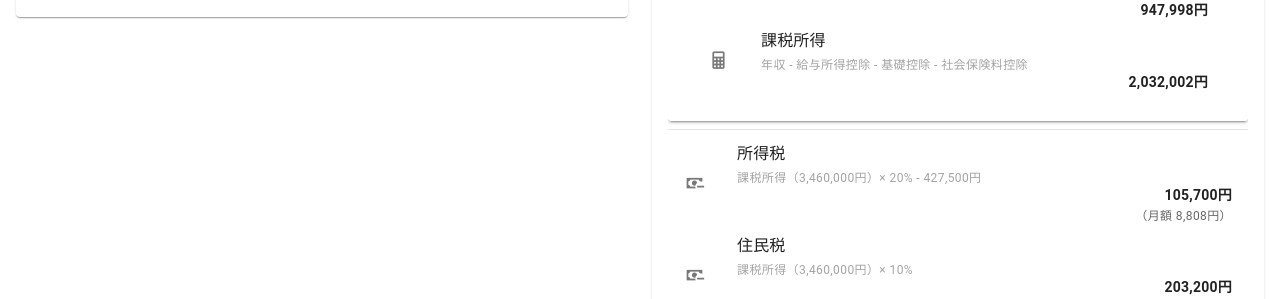
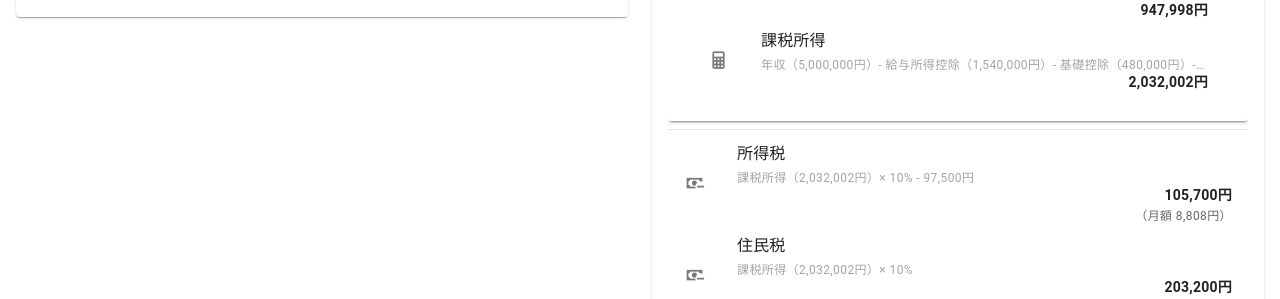
Before and after one commit to ateliee/loan-simulation, a Nuxt app in the folder nuxt/: page /tax-calculator in a window 1280 px wide. Both pictures are taken after a click on the button "控除・課税所得の詳細". Shown: the part 487-786 px from the top of the page. Built offline with nearby package versions, Linux system fonts and the light colour scheme.

Commit message:
fix: bug

```diff
--- a/nuxt/components/tax-calculator/Result.vue
+++ b/nuxt/components/tax-calculator/Result.vue
@@ -35,7 +35,7 @@
                   <div>
                     <v-list-item-title>給与所得控除</v-list-item-title>
                     <v-list-item-subtitle class="text-caption text-medium-emphasis">
-                      {{ getSalaryDeductionFormula(annualIncome) }}
+                      {{ salaryDeductionFormula }}
                     </v-list-item-subtitle>
                   </div>
                   <div class="text-right">
@@ -80,7 +80,7 @@
                   <div>
                     <v-list-item-title>課税所得</v-list-item-title>
                     <v-list-item-subtitle class="text-caption text-medium-emphasis">
-                      {{ getTaxableIncomeFormula() }}
+                      {{ taxableIncomeFormula }}
                     </v-list-item-subtitle>
                   </div>
                   <div class="text-right">
@@ -101,7 +101,7 @@
           <div>
             <v-list-item-title>所得税</v-list-item-title>
             <v-list-item-subtitle class="text-caption text-medium-emphasis">
-              {{ getIncomeTaxFormula(annualIncome) }}
+              {{ incomeTaxFormula }}
             </v-list-item-subtitle>
           </div>
           <div class="text-right">
@@ -117,7 +117,7 @@
           <div>
             <v-list-item-title>住民税</v-list-item-title>
             <v-list-item-subtitle class="text-caption text-medium-emphasis">
-              {{ getResidentTaxFormula(annualIncome) }}
+              {{ residentTaxFormula }}
             </v-list-item-subtitle>
           </div>
           <div class="text-right">
@@ -133,7 +133,7 @@
           <div>
             <v-list-item-title>健康保険料</v-list-item-title>
             <v-list-item-subtitle class="text-caption text-medium-emphasis">
-              {{ getHealthInsuranceDescription() }}
+              {{ healthInsuranceDescription }}
             </v-list-item-subtitle>
           </div>
           <div class="text-right">
@@ -149,7 +149,7 @@
           <div>
             <v-list-item-title>年金保険料</v-list-item-title>
             <v-list-item-subtitle class="text-caption text-medium-emphasis">
-              {{ getPensionDescription() }}
+              {{ pensionDescription }}
             </v-list-item-subtitle>
           </div>
           <div class="text-right">
@@ -164,6 +164,7 @@
 
 <script setup lang="ts">
 import type { TaxCalculationResultData } from '~/types/tax-calculator'
+import { computed } from 'vue'
 
 const props = defineProps<TaxCalculationResultData>()
 
@@ -172,50 +173,50 @@ const formatNumber = (num: number): string => {
 }
 
 // 給与所得控除の計算式を取得
-const getSalaryDeductionFormula = (income: number): string => {
-  if (income <= 1_625_000) {
+const salaryDeductionFormula = computed((): string => {
+  if (props.annualIncome <= 1_625_000) {
     return '550,000円（年収1,625,000円以下の場合）'
-  } else if (income <= 1_800_000) {
-    return `年収 × 40% = ${formatNumber(Math.floor(income * 0.4))}円`
-  } else if (income <= 3_600_000) {
-    return `年収 × 30% + 180,000円 = ${formatNumber(Math.floor(income * 0.3 + 180_000))}円`
-  } else if (income <= 6_600_000) {
-    return `年収 × 20% + 540,000円 = ${formatNumber(Math.floor(income * 0.2 + 540_000))}円`
-  } else if (income <= 8_500_000) {
-    return `年収 × 10% + 1,200,000円 = ${formatNumber(Math.floor(income * 0.1 + 1_200_000))}円`
+  } else if (props.annualIncome <= 1_800_000) {
+    return `年収 × 40% = ${formatNumber(Math.floor(props.annualIncome * 0.4))}円`
+  } else if (props.annualIncome <= 3_600_000) {
+    return `年収 × 30% + 180,000円 = ${formatNumber(Math.floor(props.annualIncome * 0.3 + 180_000))}円`
+  } else if (props.annualIncome <= 6_600_000) {
+    return `年収 × 20% + 540,000円 = ${formatNumber(Math.floor(props.annualIncome * 0.2 + 540_000))}円`
+  } else if (props.annualIncome <= 8_500_000) {
+    return `年収 × 10% + 1,200,000円 = ${formatNumber(Math.floor(props.annualIncome * 0.1 + 1_200_000))}円`
   } else {
     return '1,950,000円（年収8,500,000円超の場合）'
   }
-}
+})
+
+// 課税所得の計算式を取得
+const taxableIncomeFormula = computed((): string => {
+  return `年収（${formatNumber(props.annualIncome)}円）- 給与所得控除（${formatNumber(props.salaryDeduction)}円）- 基礎控除（${formatNumber(props.basicDeduction)}円）- 社会保険料控除（${formatNumber(props.socialInsuranceDeduction)}円）`
+})
 
 // 所得税の計算式を取得
-const getIncomeTaxFormula = (income: number): string => {
-  const deduction = getSalaryDeductionAmount(income)
-  const taxableIncome = income - deduction
-
-  if (taxableIncome <= 1_950_000) {
-    return `課税所得（${formatNumber(taxableIncome)}円）× 5%`
-  } else if (taxableIncome <= 3_300_000) {
-    return `課税所得（${formatNumber(taxableIncome)}円）× 10% - 97,500円`
-  } else if (taxableIncome <= 6_950_000) {
-    return `課税所得（${formatNumber(taxableIncome)}円）× 20% - 427,500円`
-  } else if (taxableIncome <= 9_000_000) {
-    return `課税所得（${formatNumber(taxableIncome)}円）× 23% - 636,000円`
-  } else if (taxableIncome <= 18_000_000) {
-    return `課税所得（${formatNumber(taxableIncome)}円）× 33% - 1,536,000円`
-  } else if (taxableIncome <= 40_000_000) {
-    return `課税所得（${formatNumber(taxableIncome)}円）× 40% - 2,796,000円`
+const incomeTaxFormula = computed((): string => {
+  if (props.taxableIncome <= 1_950_000) {
+    return `課税所得（${formatNumber(props.taxableIncome)}円）× 5%`
+  } else if (props.taxableIncome <= 3_300_000) {
+    return `課税所得（${formatNumber(props.taxableIncome)}円）× 10% - 97,500円`
+  } else if (props.taxableIncome <= 6_950_000) {
+    return `課税所得（${formatNumber(props.taxableIncome)}円）× 20% - 427,500円`
+  } else if (props.taxableIncome <= 9_000_000) {
+    return `課税所得（${formatNumber(props.taxableIncome)}円）× 23% - 636,000円`
+  } else if (props.taxableIncome <= 18_000_000) {
+    return `課税所得（${formatNumber(props.taxableIncome)}円）× 33% - 1,536,000円`
+  } else if (props.taxableIncome <= 40_000_000) {
+    return `課税所得（${formatNumber(props.taxableIncome)}円）× 40% - 2,796,000円`
   } else {
-    return `課税所得（${formatNumber(taxableIncome)}円）× 45% - 4,796,000円`
+    return `課税所得（${formatNumber(props.taxableIncome)}円）× 45% - 4,796,000円`
   }
-}
+})
 
 // 住民税の計算式を取得
-const getResidentTaxFormula = (income: number): string => {
-  const deduction = getSalaryDeductionAmount(income)
-  const taxableIncome = income - deduction
-  return `課税所得（${formatNumber(taxableIncome)}円）× 10%`
-}
+const residentTaxFormula = computed((): string => {
+  return `課税所得（${formatNumber(props.taxableIncome)}円）× 10%`
+})
 
 // 給与所得控除額を計算
 const getSalaryDeductionAmount = (income: number): number => {
@@ -234,28 +235,23 @@ const getSalaryDeductionAmount = (income: number): number => {
   }
 }
 
-// 課税所得の計算式を取得
-const getTaxableIncomeFormula = (): string => {
-  return `年収 - 給与所得控除 - 基礎控除 - 社会保険料控除`
-}
-
 // 健康保険料の説明を取得
-const getHealthInsuranceDescription = (): string => {
+const healthInsuranceDescription = computed((): string => {
   if (props.employmentType === 'fullTime') {
     return '標準報酬月額 × 9.81% × 12ヶ月（厚生年金）'
   } else {
     return '標準報酬月額 × 8% × 12ヶ月（国民健康保険）'
   }
-}
+})
 
 // 年金保険料の説明を取得
-const getPensionDescription = (): string => {
+const pensionDescription = computed((): string => {
   if (props.employmentType === 'fullTime') {
     return '標準報酬月額 × 9.15% × 12ヶ月（厚生年金）'
   } else {
     return '16,650円 × 12ヶ月（国民年金）'
   }
-}
+})
 </script>
 
 <style lang="scss" scoped>
```
